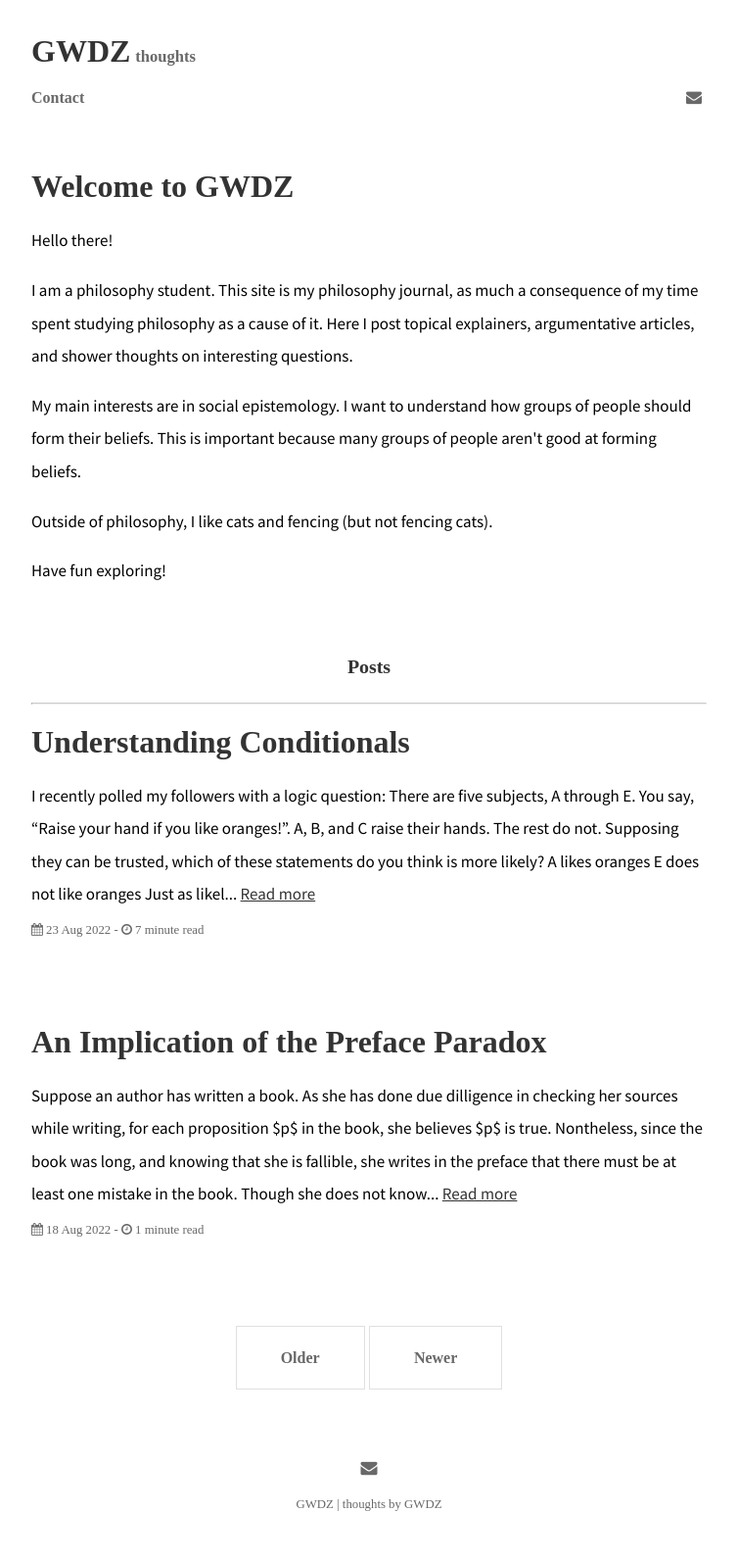
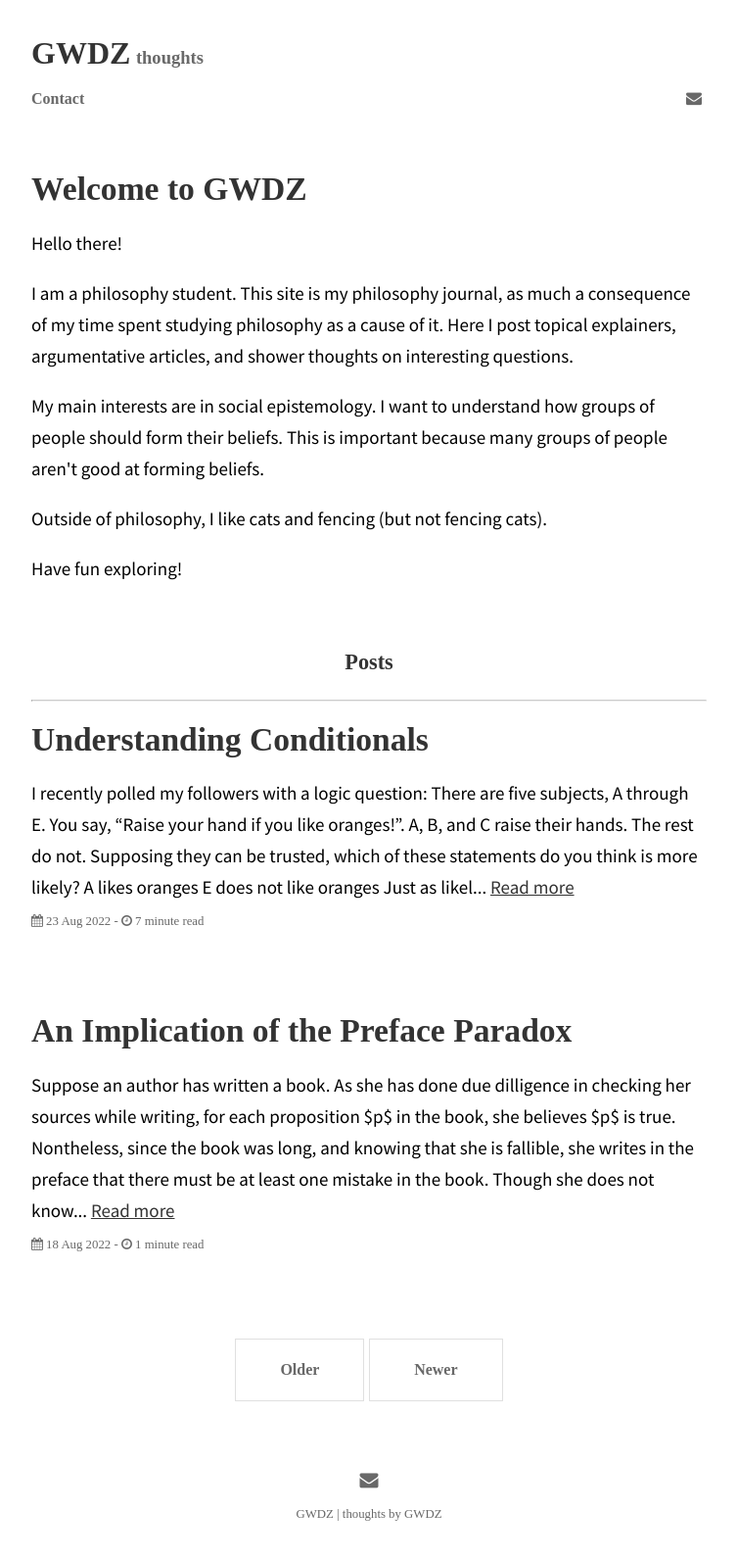
Before and after one commit to GWDZ-true/gwdz-site, a Jekyll site: the page built from index.html, in a window 1280 px wide. Shown: the whole page at 98% size, without its empty margins (263-1016 px from the left). Built offline with Jekyll 4.4.1, drawn with Linux system fonts in a browser that asks for light colours; some web fonts are replaced; the list of posts is cut into pages by our own code.

Commit message:
Update _base.scss

```diff
--- a/_sass/_base.scss
+++ b/_sass/_base.scss
@@ -4,23 +4,23 @@
 
 body {
   font-family: $serif-font-family;
-  font-size: 17px; // 19
+  font-size: 19px; // 19
   color: $body-color;
-  line-height: 2.1rem; // 1.9
+  line-height: 2rem; // 1.9
 }
 
 @media (max-width: $elements-responsive-width) {
   body {
-    font-size: 16px; // 18
+    font-size: 19px; // 18
     line-height: 2rem; // 1.8
   }
   body h1 {
-    font-size: 1.6rem; //1.5
+    font-size: 19px; //1.5
   }
 }
 
 h1{
-  font-size: 2rem;
+  font-size: 2.1rem;
 }
 
 h1 a {
```
